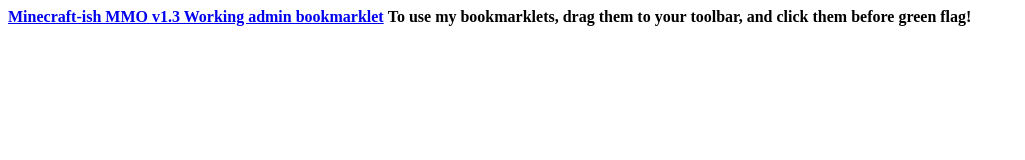
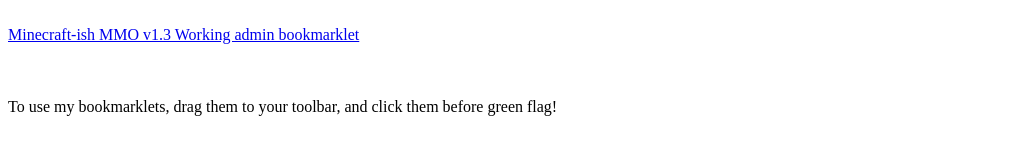
Before and after one commit to LIZARD-OFFICIAL-77/lizard-official-77.github.io, a plain HTML site: page index.html in a window 1280 px wide. Shown: the whole page, without its empty margins (0-1025 px from the left). Drawn offline with Linux system fonts and the light colour scheme.

Commit message:
Update index.html

```diff
--- a/index.html
+++ b/index.html
@@ -1,3 +1,3 @@
-<b><a href='javascript:(function(){vm.runtime.ioDevices.userData["_username"] = "griffpatch";})();'>Minecraft-ish MMO v1.3 Working admin bookmarklet</a></b>
-<b></b>
-<b>To use my bookmarklets, drag them to your toolbar, and click them before green flag!</b>
+<br><a href='javascript:(function(){vm.runtime.ioDevices.userData["_username"] = "griffpatch";})();'>Minecraft-ish MMO v1.3 Working admin bookmarklet</a></br>
+<br></br>
+<br>To use my bookmarklets, drag them to your toolbar, and click them before green flag!</br>
```
